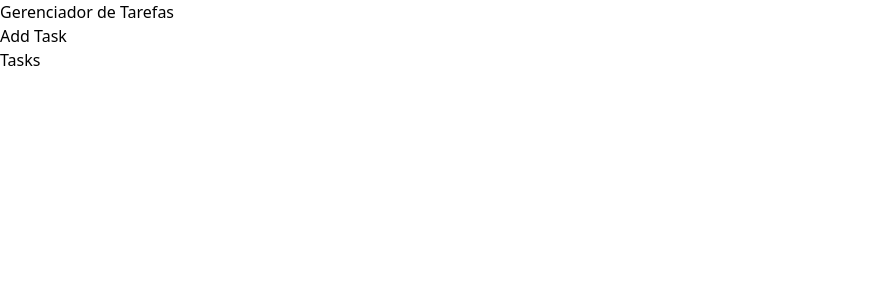
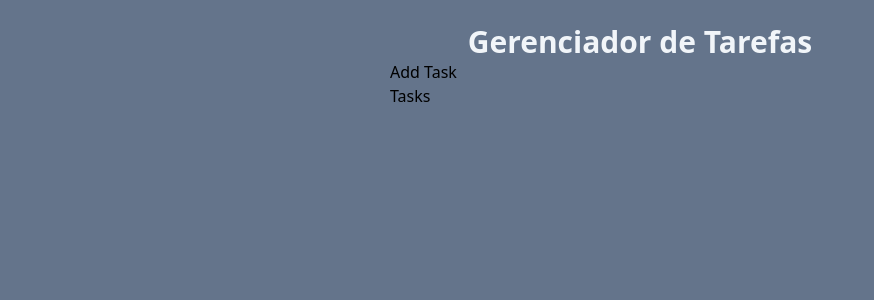
Before and after one commit to Vitornspb/react-task-app, a React (Vite) app: page / in a window 1280 px wide. Shown: the top 300 px of the page, without its empty margins (0-874 px from the left). Built offline with nearby package versions, Linux system fonts and the light colour scheme.

Commit message:
feat: adiciona algumas classes tailwind

```diff
--- a/src/App.jsx
+++ b/src/App.jsx
@@ -3,10 +3,14 @@ import Tasks from "./components/Tasks";
 
 export default function App() {
   return (
-    <div>
-      <h1>Gerenciador de Tarefas</h1>
-      <AddTask />
-      <Tasks />
+    <div className="w-screen h-screen bg-slate-500 flex justify-center p-6">
+      <div className="w-[500px]">
+        <h1 className="text-3xl text-slate-100 font-bold text-center">
+          Gerenciador de Tarefas
+        </h1>
+        <AddTask />
+        <Tasks />
+      </div>
     </div>
   );
 }
```
